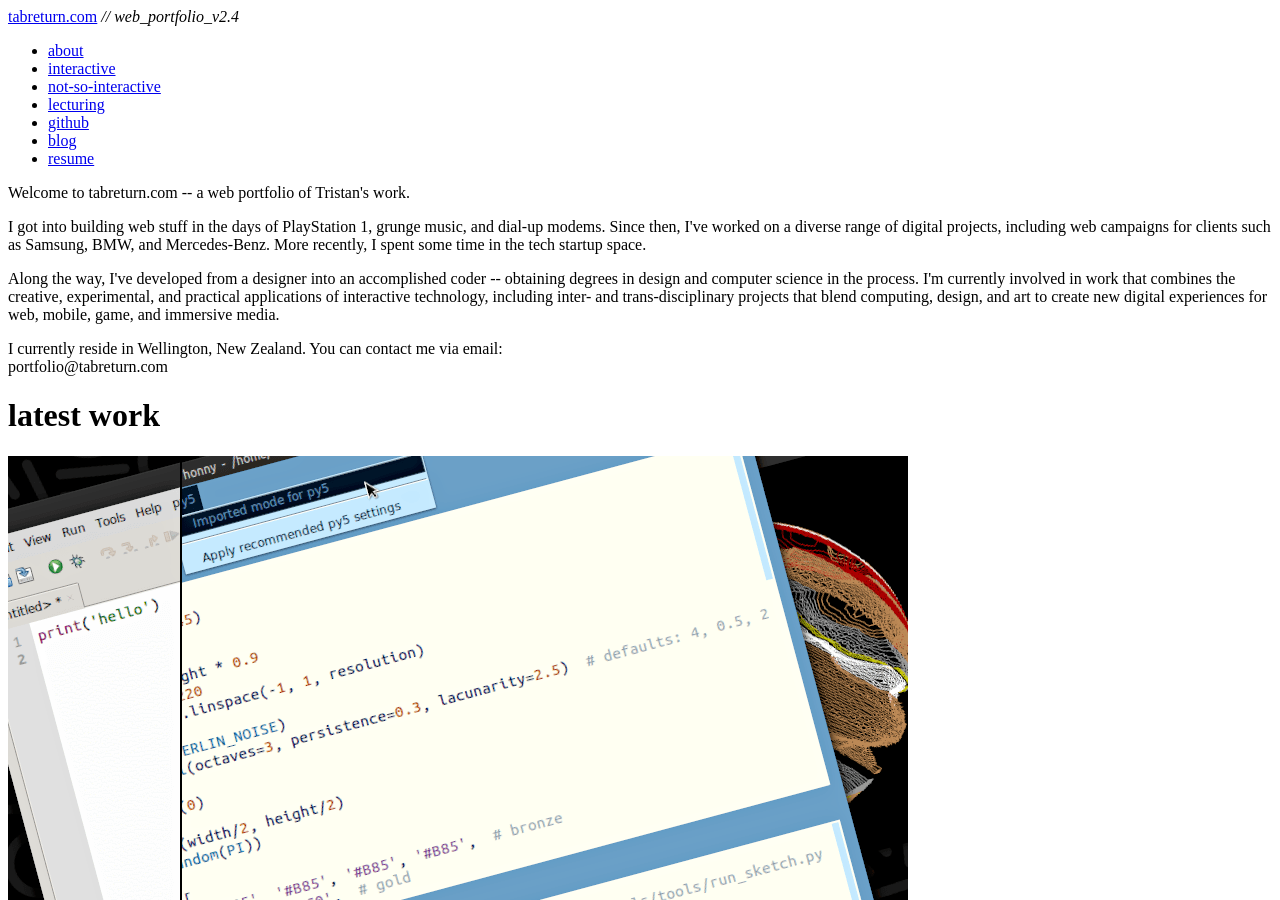
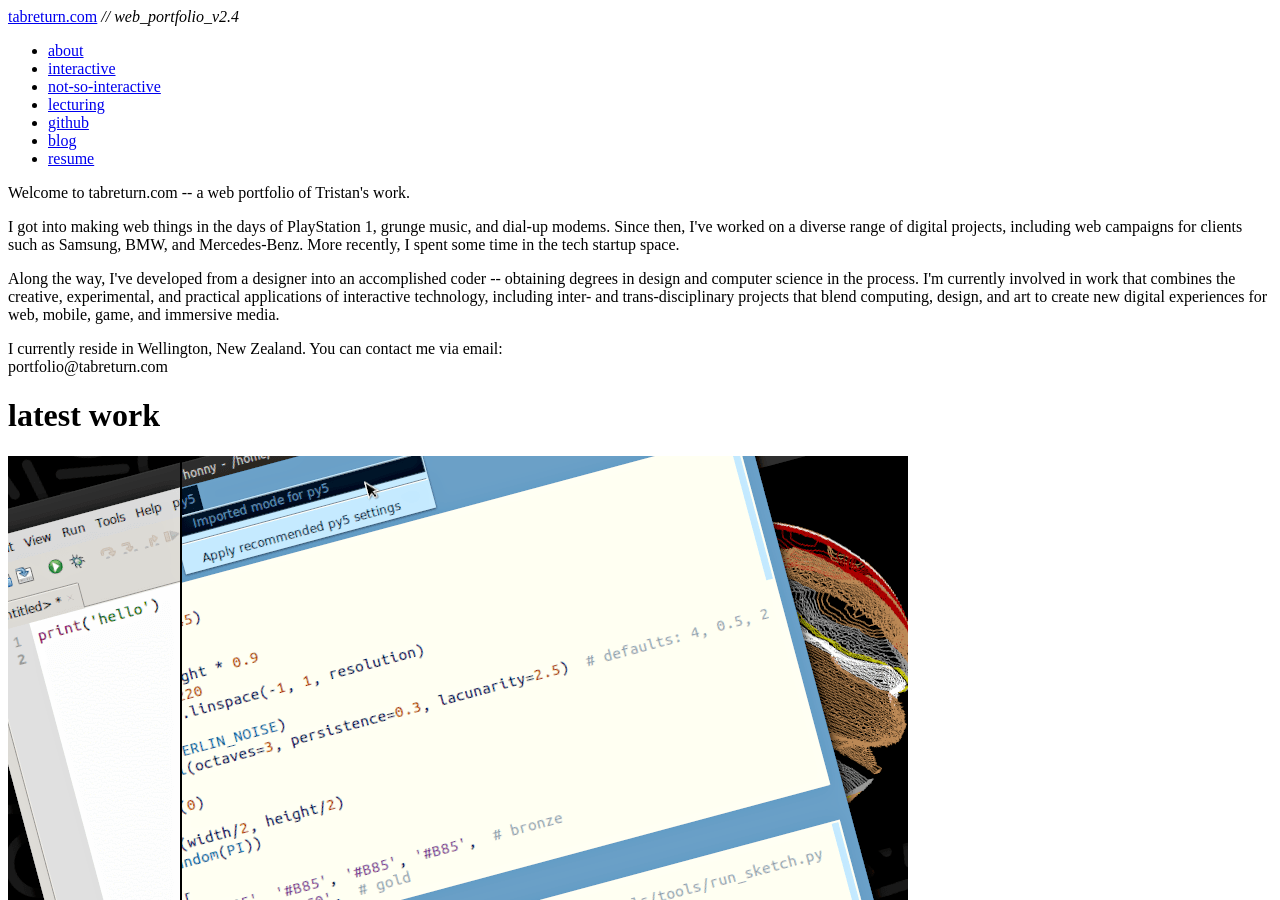
Before and after one commit to tabreturn/tabreturn.portfolio, a Jekyll site: the page built from about.html, in a window 1280 px wide and 900 px high. Built offline with Jekyll 4.4.1, drawn with Linux system fonts in a browser that asks for light colours; comment, search, counter and statistics services are not loaded.

Commit message:
- update wording

```diff
--- a/about.html
+++ b/about.html
@@ -7,7 +7,7 @@ title:  latest
   Welcome to tabreturn.com -- a web portfolio of Tristan's work.
   </p>
   <p>
-  I got into building web stuff in the days of PlayStation 1, grunge music,
+  I got into making web things in the days of PlayStation 1, grunge music,
   and dial-up modems. Since then, I've worked on a diverse range of digital
   projects, including web campaigns for clients such as Samsung, BMW, and
   Mercedes-Benz. More recently, I spent some time in the tech startup space.
```
